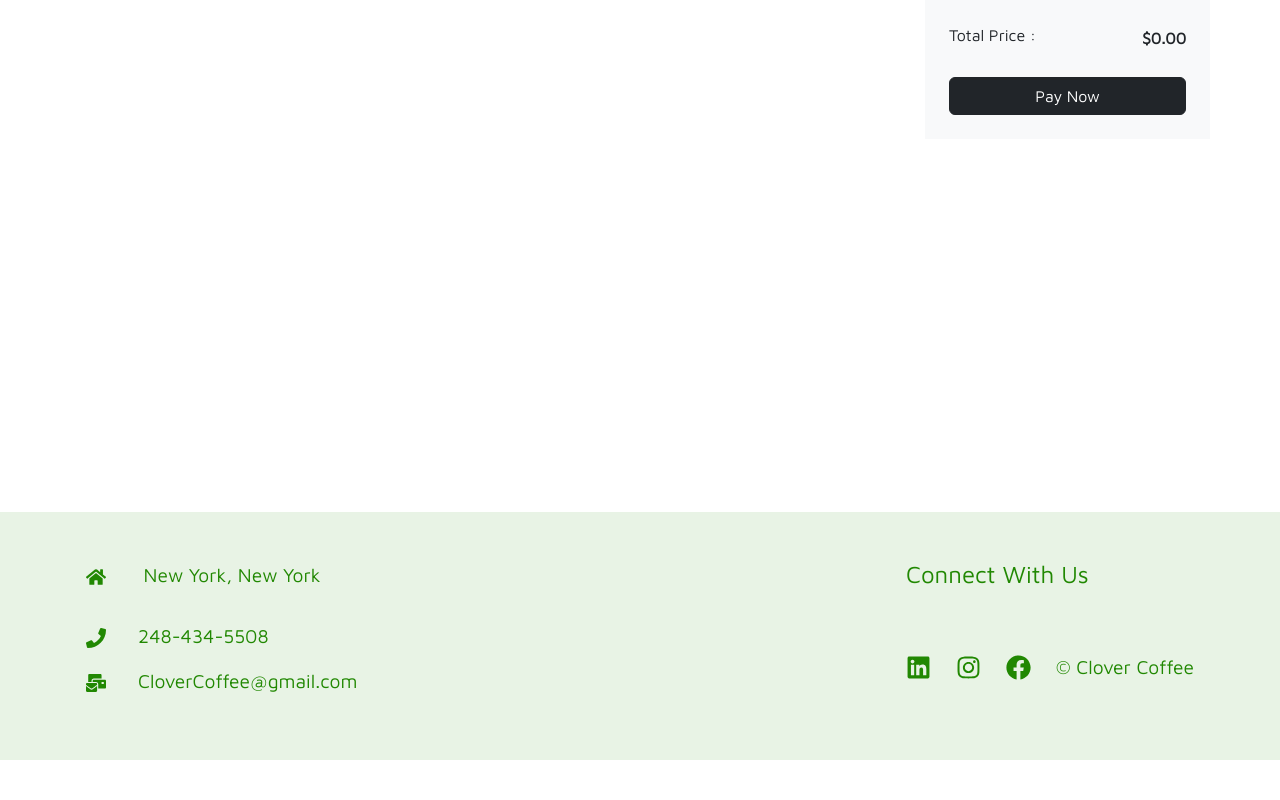
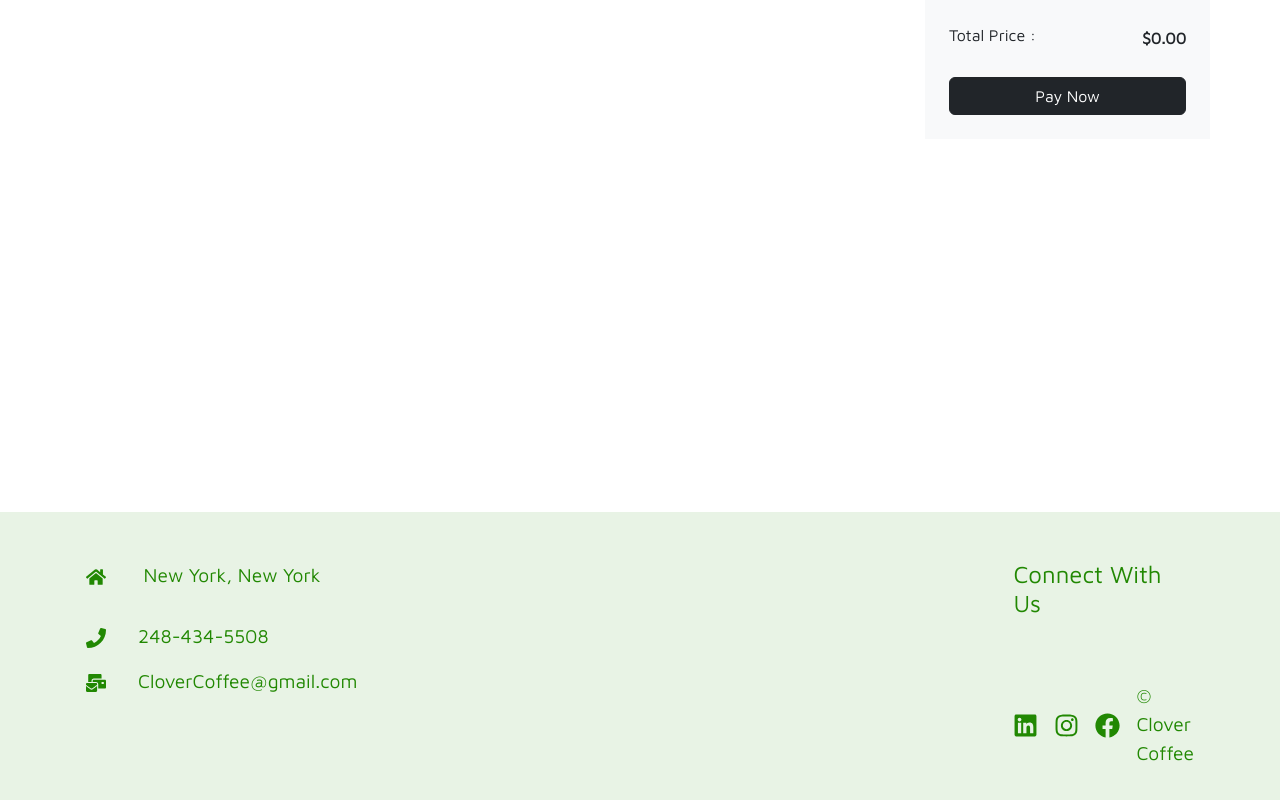
Before and after one commit to Clover-Coffee/clover-coffee-fe, a Next.js app: page /cart in a window 1280 px wide. Shown: the part 328-1128 px from the top of the page. Before the commit the page ends 1088 px from the top, so only its background shows below. Built offline with nearby package versions, Linux system fonts and the light colour scheme.

Commit message:
Single coffee page responsiveness

```diff
--- a/src/styles/globals.css
+++ b/src/styles/globals.css
@@ -2,6 +2,10 @@
 
 * {
   font-family: "Maven Pro", sans-serif;
+}
+
+body {
+  min-width: fit-content;
 }
 
 /* Navbar */
@@ -148,12 +152,12 @@ li {
     text-align: center;
   }
 }
-
 @media screen and (max-width: 640px) {
   .footer-container {
-    grid-template-columns: 1fr;
+    flex-direction: column;
   }
 }
+
 @media screen and (min-width: 770px) {
   .logo {
     margin-left: 7.5rem;
@@ -171,8 +175,8 @@ li {
 .footer-container {
   max-width: 1140px;
   margin: auto;
-  display: grid;
-  grid-template-columns: repeat(2, 1fr);
+  display: flex;
+  flex-direction: row;
   grid-gap: 500px;
 }
 
```
Also changed, not shown: src/styles/coffee.module.css (+9 -1 lines), src/styles/Home.module.css (deleted).
